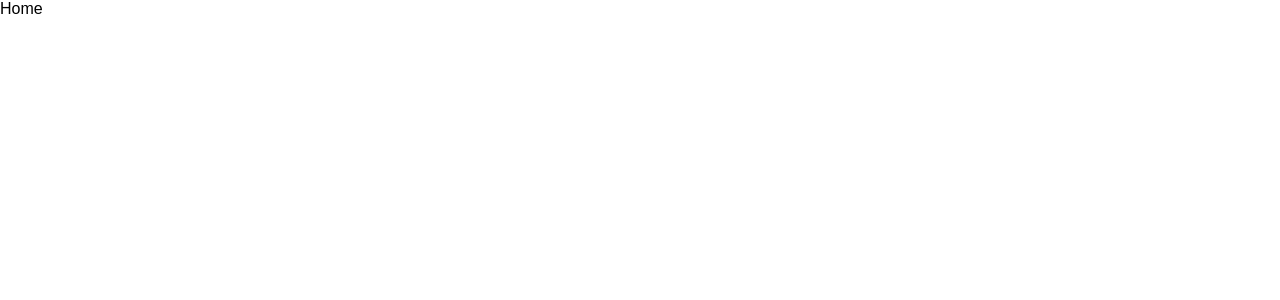
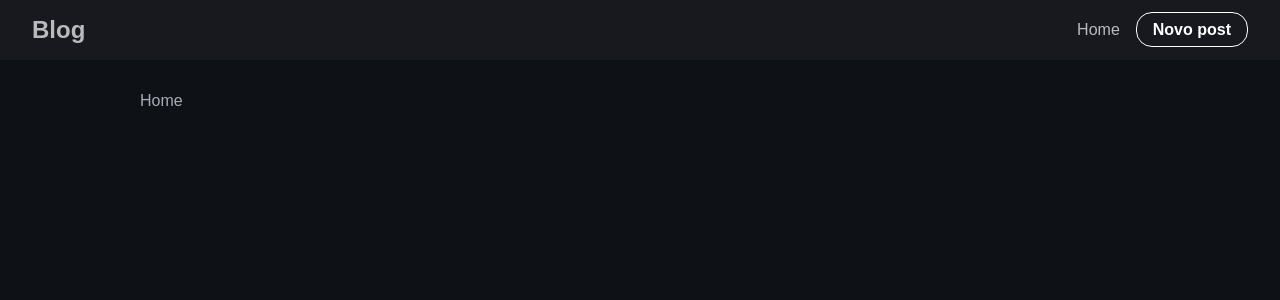
Before and after one commit to CaioBrunoE/react-Axios, a React (Vite) app: page / in a window 1280 px wide. Shown: the top 300 px of the page. Built offline with nearby package versions, Linux system fonts and the light colour scheme; a web font is replaced by a local one.

Commit message:
Estilos base Aplicação

```diff
--- a/src/App.css
+++ b/src/App.css
@@ -0,0 +1,5 @@
+.container{
+    max-width: 1000px;
+    margin: 2rem auto;
+    padding: 0 2rem;
+}
--- a/src/App.jsx
+++ b/src/App.jsx
@@ -1,15 +1,17 @@
 import { Outlet } from 'react-router-dom'
 
 import './App.css'
+import NavBar from './components/NavBar'
 
 function App() {
 
   return (
-    <>
+    <div className='app'>
+      <NavBar/>
       <div className="container">
         <Outlet/>
       </div>
-    </>
+    </div>
   )
 }
 
--- /dev/null
+++ b/src/components/NavBar.css
@@ -0,0 +1,24 @@
+.navbar{
+    display: flex;
+    align-items: center;
+    justify-content: space-between;
+    padding: 1rem 2rem;
+    background-color: #17191f;
+}
+
+.navbar h2{
+    opacity: 1;
+}
+
+.navbar ul{
+    display: flex;
+    gap: 1rem;
+}
+
+.new-btn{
+    font-weight: bold;
+    border: 1px solid #fff;
+    padding: 0.5rem 1rem;
+    border-radius: 1rem;
+    opacity: 1;
+}
--- /dev/null
+++ b/src/components/NavBar.jsx
@@ -0,0 +1,23 @@
+import { Link } from "react-router-dom"
+
+import './NavBar.css'
+
+const NavBar = () => {
+  return (
+    <div className="navbar">
+        <h2>
+            <Link to={'/'}>Blog</Link>
+        </h2>
+      <ul>
+        <li>
+             <Link to={'/'}>Home</Link>
+        </li>
+        <li>
+             <Link to={'/new'} className="new-btn">Novo post</Link>
+        </li>
+      </ul>
+    </div>
+  )
+}
+
+export default NavBar
--- a/src/index.css
+++ b/src/index.css
@@ -3,3 +3,24 @@
     margin: 0;
     padding: 0;
 }
+body{
+    background-color: #0e1217;
+    color: #fff;
+}
+ul{
+    list-style: none;
+}
+a{
+    text-decoration: none;
+    color: #fff;
+    opacity: 0.7;
+    transform: 0.3s;
+}
+
+a:hover{
+    opacity: 1;
+}
+
+p{
+    color: #a9abb3;
+}
--- a/src/routes/Home.jsx
+++ b/src/routes/Home.jsx
@@ -1,7 +1,14 @@
+import { useState, useEffect } from "react"
+
+import {Link} from 'react-router-dom'
+
+import './Home.css'
 
 const Home = () => {
   return (
-    <div>Home</div>
+    <div>
+      <p>Home</p>
+    </div>
   )
 }
 
```
Also changed, not shown: src/routes/Home.css (added).
